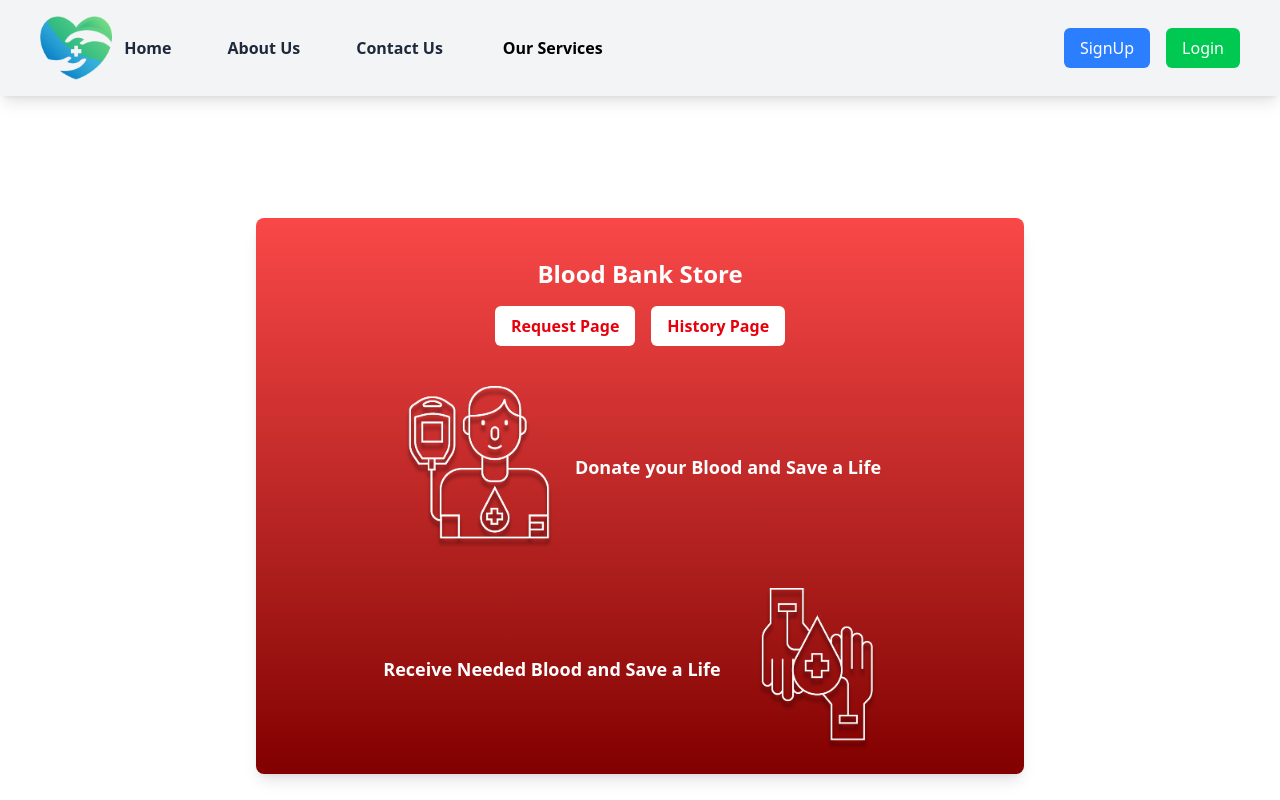
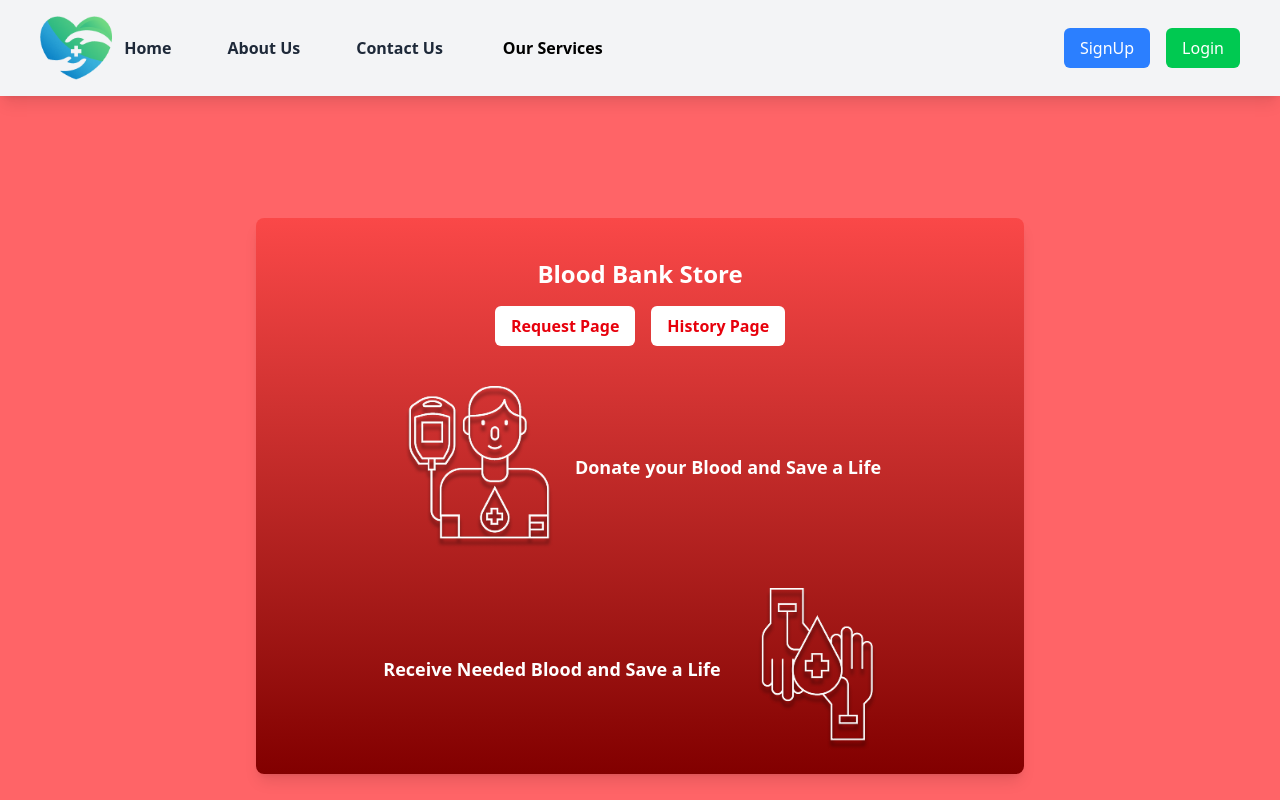
Before and after one commit to tapas20/OnlineHMS, a React (Vite) app: page /bloodbankstore in a window 1280 px wide. Shown: the top 800 px of the page. Built offline with nearby package versions, Linux system fonts and the light colour scheme.

Commit message:
colorUpdated

```diff
--- a/src/Pages/Dropdownmenu/BloodBankPage/BloodBankStore.jsx
+++ b/src/Pages/Dropdownmenu/BloodBankPage/BloodBankStore.jsx
@@ -3,7 +3,7 @@
 
 const BloodBankStore = () => {
   return (
-    <div className="flex items-center justify-center min-h-screen ">
+    <div className="flex items-center justify-center min-h-screen bg-red-400">
       <div className="bg-gradient-to-b from-[#FA4848] to-[#820000] text-white w-full max-w-3xl p-6 rounded-lg shadow-lg">
         <h6 className="text-2xl font-bold mt-4 text-center">Blood Bank Store</h6>
 
```
